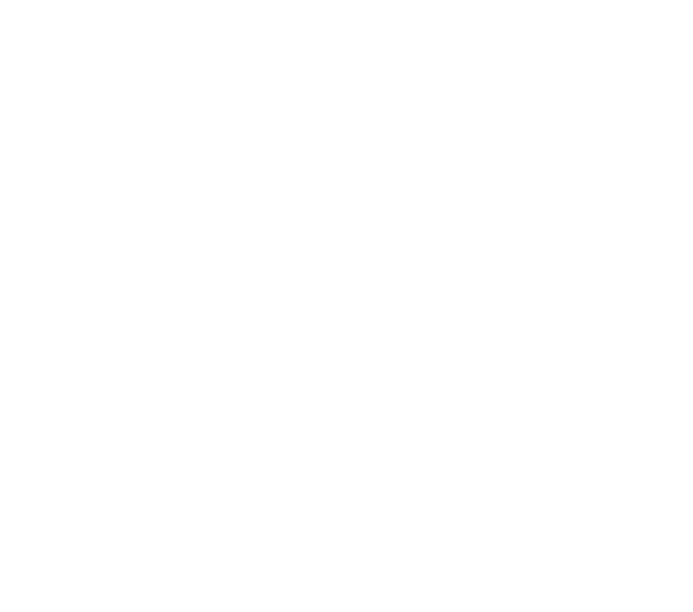
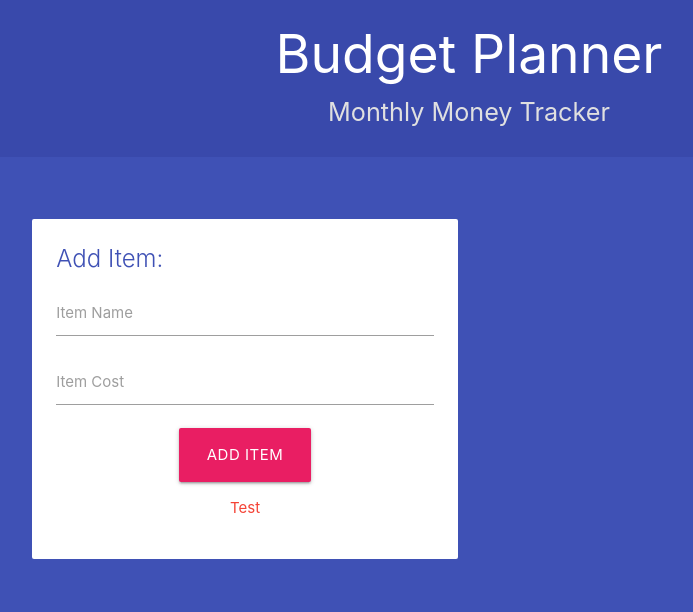
Before and after one commit to darrylmendonez/budget-planner, a plain HTML site: page index.html in a window 1280 px wide. Shown: the whole page, without its empty margins (171-864 px from the left). Drawn offline with nearby package versions, Linux system fonts and the light colour scheme.

Commit message:
set up header and form with materialize classes

```diff
--- /dev/null
+++ b/css/styles.css
@@ -0,0 +1,6 @@
+h2, p {
+  margin: 10px 0;
+}
+header {
+  margin-bottom: 40px;
+}
--- a/index.html
+++ b/index.html
@@ -3,10 +3,47 @@
   <meta charset="UTF-8">
   <meta name="viewport" content="width=device-width, initial-scale=1.0">
   <meta http-equiv="X-UA-Compatible" content="ie=edge">
+  <link rel="stylesheet" href="https://cdnjs.cloudflare.com/ajax/libs/materialize/1.0.0/css/materialize.min.css">
+  <link rel="stylesheet" href="css/styles.css">
   <title>Budget Planner</title>
 </head>
-<body>
+<body class="indigo">
 
+  <header class="indigo darken-1 section">
+    <h2 class="center white-text">Budget Planner</h2>
+    <p class="flow-text grey-text center text-lighten-2">Monthly Money Tracker</p>
+  </header>
+
+  <div class="container section">
+    <div class="row">
+      <div class="col s12 m6">
+        <form class="card z-depth-0">
+          <div class="card-content">
+            <span class="card-title indigo-text">Add Item:</span>
+            <div class="input-field">
+              <input id="name" type="text" >
+              <label for="name">Item Name</label>
+            </div>
+            <div class="input-field">
+              <input id="cost" type="text" >
+              <label for="cost">Item Cost</label>
+            </div>
+            <div class="input-field center">
+              <button class="btn-large pink white-text">Add Item</button>
+            </div>
+            <div class="input-field center">
+              <p id="error" class="red-text">Test</p>
+            </div>
+          </div>
+        </form>
+      </div>
+      <div class="col s12 m5 push-m1">
+        <div class="canvas"></div>
+      </div>
+    </div>
+  </div>
+
+  <script src="https://cdnjs.cloudflare.com/ajax/libs/materialize/1.0.0/js/materialize.min.js"></script>
   <script src="https://d3js.org/d3.v5.min.js"></script>
   <script src="js/index.js"></script>
   <script src="js/graph.js"></script>
```
